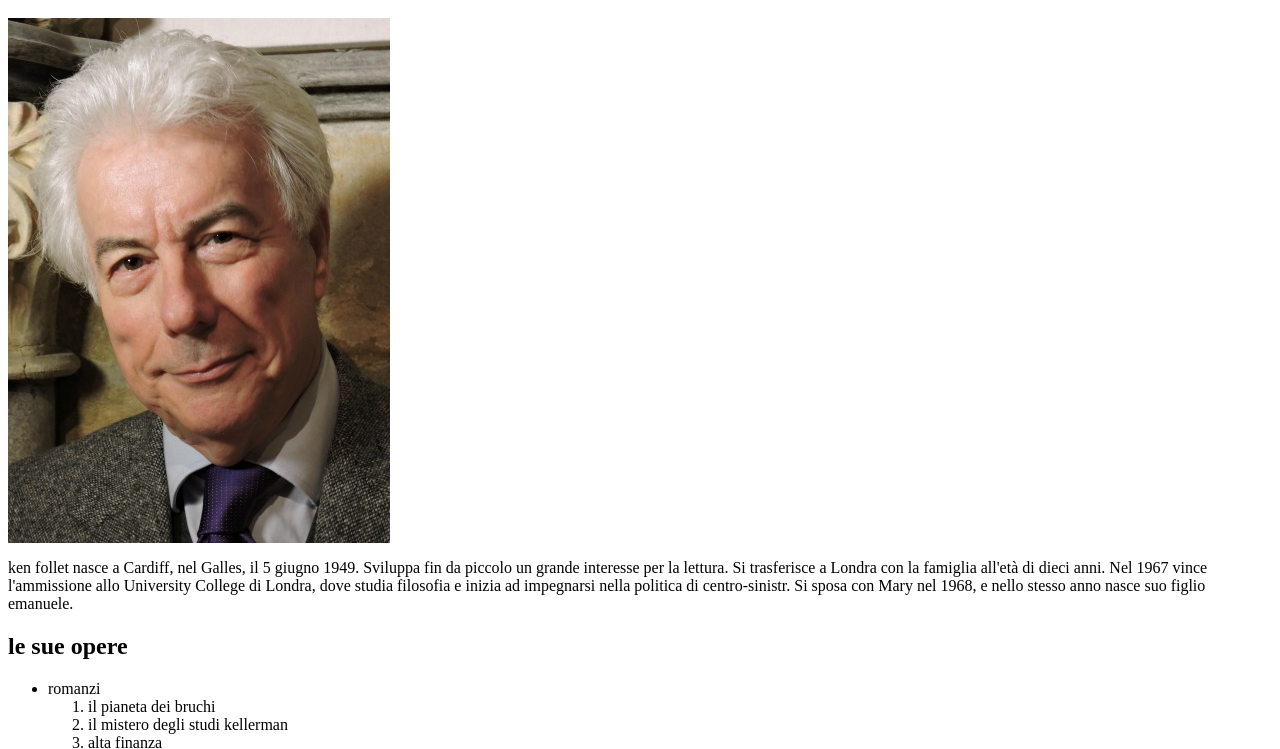
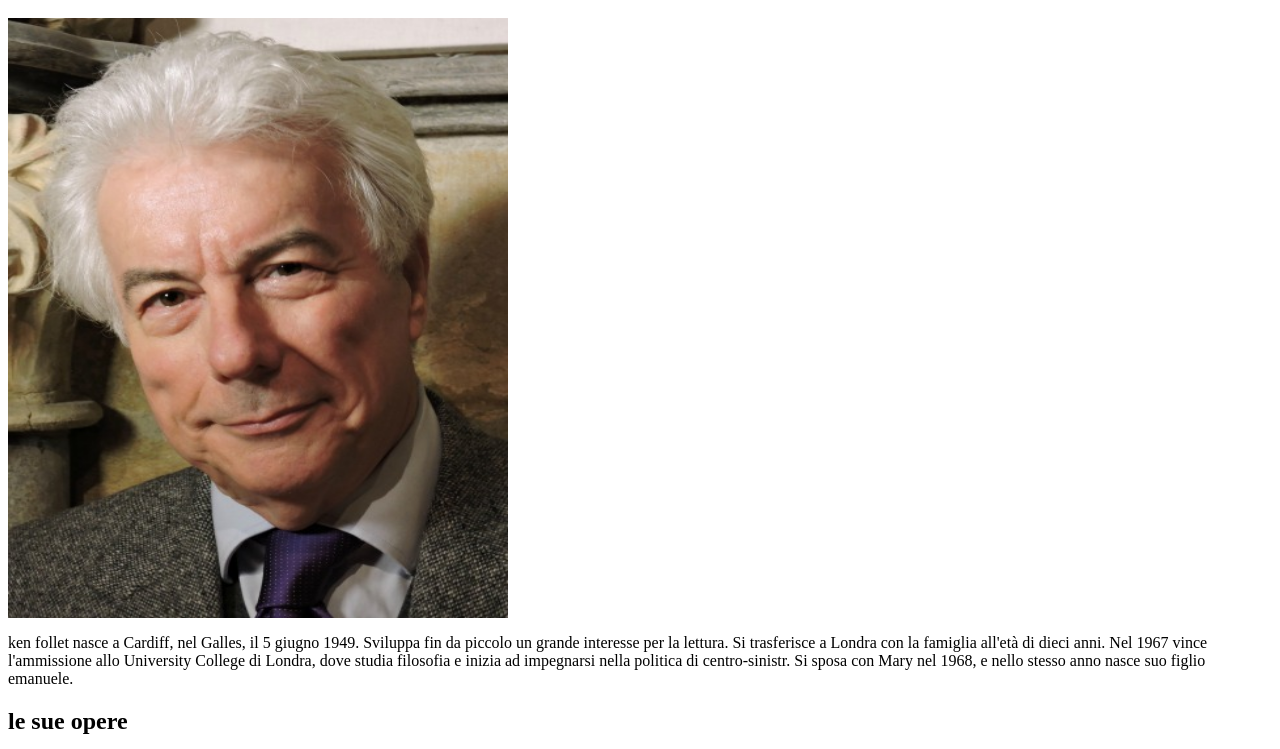
Before and after one commit to TalSchreiber/taltal, a plain HTML site: page index.html in a window 1280 px wide. Shown: the part 48-797 px from the top of the page. Drawn offline with Linux system fonts and the light colour scheme.

Commit message:
Update index.html

```diff
--- a/index.html
+++ b/index.html
@@ -13,7 +13,7 @@
 
         </style>
         <h1> la biografia di ken follet</h1>
-        <img src="KF.jpg">
+        <img src="KF.jpg" style="width:500px;height:600px;">
         <p>ken follet nasce a Cardiff, nel Galles, il 5 giugno 1949. Sviluppa fin da piccolo un grande interesse per la lettura.
             Si trasferisce a Londra con la famiglia all'età di dieci anni. Nel 1967 vince l'ammissione allo University College di Londra,
             dove studia filosofia e inizia ad impegnarsi nella politica di centro-sinistr. Si sposa con Mary nel 1968, e nello stesso anno
```
